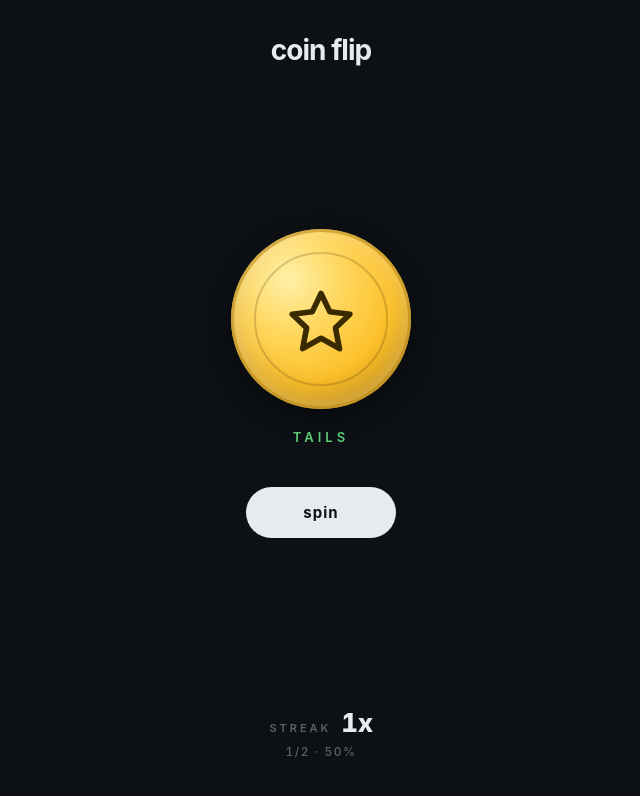
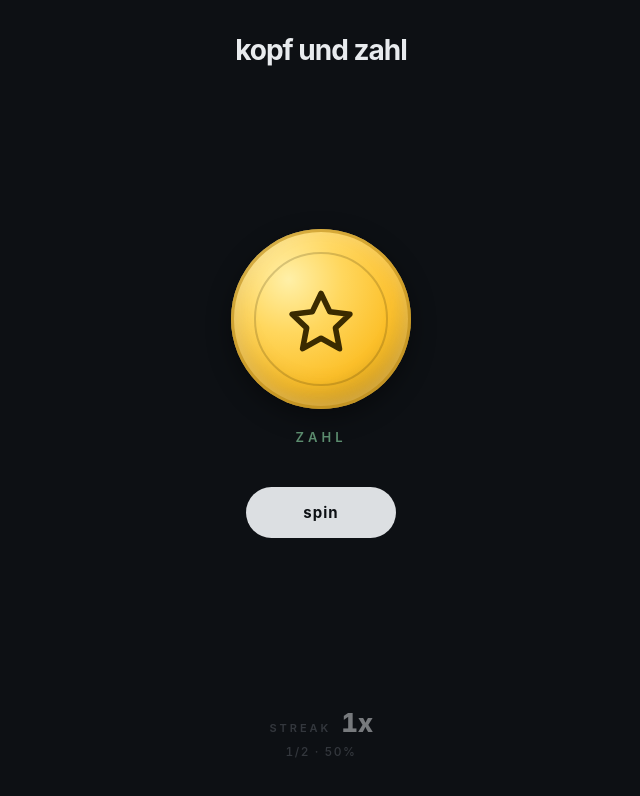
Before and after one commit to OrangeBlackSquid/Coin-Flip, a plain HTML site: page index.html in a window 1280 px wide. Both pictures are taken after a click on the button "spin". Shown: the whole page, without its empty margins (319-959 px from the left). Drawn offline with Linux system fonts and the light colour scheme.

Commit message:
Change title and labels from English to German

```diff
--- a/index.html
+++ b/index.html
@@ -3,7 +3,7 @@
 <head>
 <meta charset="UTF-8">
 <meta name="viewport" content="width=device-width, initial-scale=1.0, maximum-scale=1.0, user-scalable=no, viewport-fit=cover">
-<title>coin flip</title>
+<title>kopf und zahl</title>
 <style>
   * { margin: 0; padding: 0; box-sizing: border-box; -webkit-tap-highlight-color: transparent; }
   html, body {
@@ -55,6 +55,7 @@
     letter-spacing: -1px;
     color: #e8ebee;
     line-height: 1;
+    text-transform: lowercase;
   }
 
   main {
@@ -84,11 +85,11 @@
     transition: color 0.4s ease;
   }
 
-  .result-label.heads {
+  .result-label.kopf {
     color: #fcc02a;
   }
 
-  .result-label.tails {
+  .result-label.zahl {
     color: #5ecf7a;
   }
 
@@ -255,7 +256,7 @@
 
 <div class="app">
   <header>
-    <div class="logo">coin flip</div>
+    <div class="logo">kopf und zahl</div>
   </header>
 
   <main>
@@ -310,8 +311,13 @@ const fx = fxCanvas.getContext('2d');
 
 const FLIP_DURATION_MS = 1600;
 
+const LABELS = {
+  kopf: 'kopf',
+  zahl: 'zahl'
+};
+
 let currentRotation = 0;
-let currentFace = 'heads';
+let currentFace = 'kopf';
 let isFlipping = false;
 let streak = 0;
 let lastResult = null;
@@ -486,7 +492,7 @@ function spin() {
   isFlipping = true;
   spinBtn.disabled = true;
 
-  const result = secureRandom() < 0.5 ? 'heads' : 'tails';
+  const result = secureRandom() < 0.5 ? 'kopf' : 'zahl';
   const prevResult = lastResult;
   const prevStreak = streak;
 
@@ -523,8 +529,8 @@ function spin() {
     isFlipping = false;
     spinBtn.disabled = false;
 
-    resultLabel.textContent = result;
-    resultLabel.classList.remove('heads', 'tails');
+    resultLabel.textContent = LABELS[result];
+    resultLabel.classList.remove('kopf', 'zahl');
     resultLabel.classList.add(result);
 
     streakRow.classList.remove('hidden');
@@ -540,7 +546,7 @@ function spin() {
       emitStreakLost(prevStreak);
       startFxLoop();
     }
-  }, FLIP_DURATION_MS + 100);
+  }, FLIP_DURATION_MS + 1200);
 }
 
 spinBtn.addEventListener('click', spin);
@@ -550,4 +556,4 @@ fxResize();
 })();
 </script>
 </body>
-      </html>
+</html>
```
